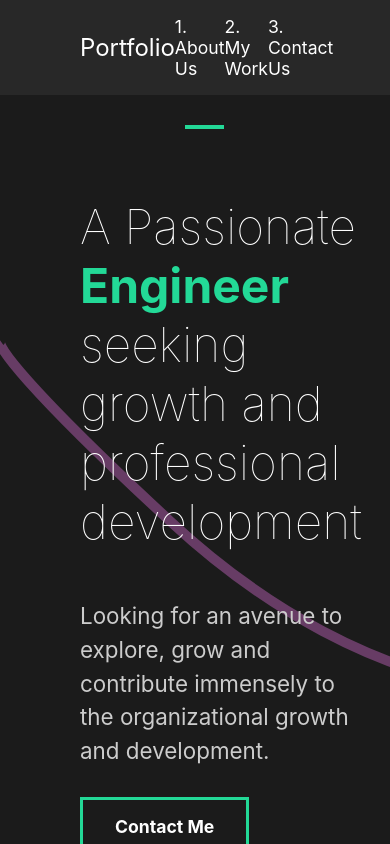
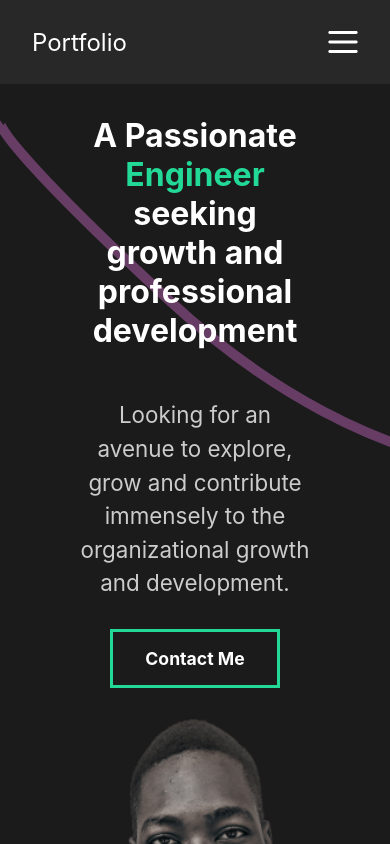
Before and after one commit to HectorGitt/portfolio-new, a React (Create React App) app: page / in a window 390 px wide. Shown: the top 844 px of the page. Built offline with nearby package versions, Linux system fonts and the light colour scheme.

Commit message:
responsive nav

```diff
--- a/src/components/AboutSection.js
+++ b/src/components/AboutSection.js
@@ -13,17 +13,17 @@ const AboutSection = () => {
       <DescriptionStyle>
         <motion.div>
           <Hidden>
-            <motion.h2 variants={titleAnim}>
+            <motion.h4 variants={titleAnim}>
               A Passionate <span>Engineer</span>
-            </motion.h2>
+            </motion.h4>
           </Hidden>
           <Hidden>
-            <motion.h2 variants={titleAnim}>seeking growth and</motion.h2>
+            <motion.h4 variants={titleAnim}>seeking growth and</motion.h4>
           </Hidden>
           <Hidden>
-            <motion.h2 variants={titleAnim}>
+            <motion.h4 variants={titleAnim}>
               professional development{" "}
-            </motion.h2>
+            </motion.h4>
           </Hidden>
         </motion.div>
         <motion.p variants={fade}>
--- a/src/components/FaqSection.js
+++ b/src/components/FaqSection.js
@@ -67,6 +67,9 @@ const FaqSection = () => {
 const FaqStyle = styled(LayoutStyle)`
   margin-top: 200px;
   display: block;
+  @media (max-width: 900px) {
+    margin-top: 0;
+  }
   span {
     display: block;
   }
--- a/src/components/GlobalStyle.js
+++ b/src/components/GlobalStyle.js
@@ -11,6 +11,11 @@ const GlobalStyle = createGlobalStyle`
 html {
 
 }
+.mobile {
+  @media (max-width:900px){
+    display: grid
+  };
+}
 
 body {
   background-color: #1b1b1b;
@@ -23,8 +28,11 @@ button {
 }
 
 h2 {
-  font-size: 3rem;
+  font-size: 2rem;
   font-weight: 500;
+  @media (max-width:900px){
+    margin-top: 200px;
+  };
 }
 
 h3 {
--- a/src/components/Nav.js
+++ b/src/components/Nav.js
@@ -3,9 +3,18 @@ import { Link } from "react-router-dom";
 import { motion } from "framer-motion";
 import { useLocation } from "react-router-dom";
 import ham from "../images/icon/nav.svg";
-
+import times from "../images/icon/times.svg";
+import { useState } from "react";
+import { AnimateSharedLayout } from "framer-motion";
 const Nav = () => {
   const { pathname } = useLocation();
+  const [nav, setNav] = useState(false);
+  const toggleNav = () => {
+    setNav(!nav);
+  };
+  const closeNav = () => {
+    setNav(false);
+  };
   return (
     <NavStyle>
       <h1>
@@ -13,11 +22,18 @@ const Nav = () => {
           Portfolio
         </Link>
       </h1>
-      <img src={ham} alt="harmburger" />
-
-      <ul>
+      <motion.img
+        layout
+        src={!nav ? ham : times}
+        onClick={toggleNav}
+        alt="harmburger"
+      />
+      <AnimateSharedLayout>
+        <motion.ul layout className={nav ? "mobile" : ""}>
           <li>
-          <Link to="/">1. About Us</Link>
+            <Link to="/" onClick={closeNav}>
+              1. About Us
+            </Link>
             <Line
               transition={{ duration: 0.75 }}
               initial={{ width: "0%" }}
@@ -25,7 +41,9 @@ const Nav = () => {
             />
           </li>
           <li>
-          <Link to="/work">2. My Work</Link>
+            <Link to="/work" onClick={closeNav}>
+              2. My Work
+            </Link>
             <Line
               transition={{ duration: 0.75 }}
               initial={{ width: "0%" }}
@@ -33,14 +51,17 @@ const Nav = () => {
             />
           </li>
           <li>
-          <Link to="/contact">3. Contact Us</Link>
+            <Link to="/contact" onClick={closeNav}>
+              3. Contact Us
+            </Link>
             <Line
               transition={{ duration: 0.75 }}
               initial={{ width: "0%" }}
               animate={{ width: pathname === "/contact" ? "80%" : "0%" }}
             />
           </li>
-      </ul>
+        </motion.ul>
+      </AnimateSharedLayout>
     </NavStyle>
   );
 };
@@ -60,11 +81,32 @@ const NavStyle = styled.nav`
     color: white;
     text-decoration: none;
   }
+  @media (max-width: 900px) {
+    padding: 1rem 2rem;
+  }
   ul {
     display: flex;
     list-style: none;
     width: 30rem;
     justify-content: space-between;
+    @media (max-width: 900px) {
+      display: none;
+    }
+  }
+  ul.mobile {
+    @media (max-width: 900px) {
+      display: grid;
+      flex-direction: column;
+      position: fixed;
+      top: 10%;
+      left: 0;
+      height: 50vh;
+      background: #282828;
+      width: 100vw;
+      li {
+        padding: 20px;
+      }
+    }
   }
   li {
     position: relative;
@@ -79,6 +121,9 @@ const NavStyle = styled.nav`
     display: none;
     width: 30px;
     cursor: pointer;
+    @media (max-width: 900px) {
+      display: grid;
+    }
   }
 `;
 const Line = styled(motion.div)`
@@ -88,6 +133,9 @@ const Line = styled(motion.div)`
   position: absolute;
   bottom: -80%;
   left: 20%;
+  @media (max-width: 900px) {
+    bottom: 30%;
+  }
 `;
 
 export default Nav;
--- a/src/components/ServicesSection.js
+++ b/src/components/ServicesSection.js
@@ -71,6 +71,9 @@ const Services = styled(LayoutStyle)`
   h2 {
     padding-bottom: 5rem;
   }
+  @media (max-width: 900px) {
+    margin-top: 0;
+  }
 `;
 export const CardStyle = styled.div`
   display: flex;
--- a/src/components/useScroll.js
+++ b/src/components/useScroll.js
@@ -3,7 +3,7 @@ import { useAnimation } from "framer-motion";
 
 export const useScroll = () => {
   const controls = useAnimation();
-  const [element, view] = useInView({ threshold: 0.1 });
+  const [element, view] = useInView({ threshold: 0.4 });
   if (view) {
     controls.start("show");
   } else {
--- a/src/pages/OurWork.js
+++ b/src/pages/OurWork.js
@@ -29,7 +29,9 @@ const OurWork = () => {
       <Frame4 variants={slider}></Frame4>
       <MovieStyle>
         <motion.h2 variants={fade}>Stream Lab</motion.h2>
-        <p>A Movie web app created with React, SASS and Fontwaesome</p>
+        <motion.p variants={fade}>
+          A Movie web app created with React, SASS and Fontwaesome
+        </motion.p>
         <motion.div variants={lineAnim} className="line"></motion.div>
         <Hide>
           <motion.img variants={photoAnim} src={streamlab} alt="streamlab" />
@@ -53,10 +55,10 @@ const OurWork = () => {
         initial="hidden"
       >
         <h2>Portfolio</h2>
-        <p>
+        <motion.p variants={fade}>
           A web app created with react,styled-component- react-router, framer
           motion, and react-intersection-observer
-        </p>
+        </motion.p>
         <motion.div variants={lineAnim} className="line"></motion.div>
         <img src={portfolio} alt="portfolio" />
         <Buttons>
@@ -78,7 +80,9 @@ const OurWork = () => {
         initial="hidden"
       >
         <h2>Soft Player</h2>
-        <p>A web app created with React,SASS and Fontawesome</p>
+        <motion.p variants={fade}>
+          A web app created with React,SASS and Fontawesome
+        </motion.p>
         <motion.div variants={lineAnim} className="line"></motion.div>
         <img src={softplayer} alt="softplayer" />
         <Buttons>
@@ -100,9 +104,9 @@ const OurWork = () => {
         initial="hidden"
       >
         <h2>Nodo Luxury</h2>
-        <p>
+        <motion.p variants={fade}>
           An Eccommerce Website Created with HTML, CSS, Bootstrap and Vanilla Js
-        </p>
+        </motion.p>
         <motion.div variants={lineAnim} className="line"></motion.div>
         <img src={nodo} alt="nodo" />
         <Buttons>
@@ -121,7 +125,7 @@ const OurWork = () => {
         initial="hidden"
       >
         <h2>Google Clone</h2>
-        <p>A Website </p>
+        <motion.p variants={fade}>A Website </motion.p>
         <motion.div variants={lineAnim} className="line"></motion.div>
         <img src={googleclone} alt="googleclone" />
         <Buttons>
@@ -140,10 +144,10 @@ const OurWork = () => {
         initial="hidden"
       >
         <h2>Ecommerce Website</h2>
-        <p>
+        <motion.p variants={fade}>
           A Django App(in Production) created with Html, CSS and Tailwind
           Javascript and Python(Django)
-        </p>
+        </motion.p>
         <motion.div variants={lineAnim} className="line"></motion.div>
         <img src={ecommerce} alt="ecommerce" />
         <Buttons>
@@ -161,11 +165,17 @@ const WorkStyle = styled(motion.div)`
   min-height: 100vh;
   overflow: hidden;
   padding: 5rem;
+  @media (max-width: 900px) {
+    padding: 0 2rem;
+  }
   p {
     color: #7e7777;
   }
   h2 {
     padding: 1rem 0;
+    @media (max-width: 900px) {
+      padding: 0;
+    }
   }
   background-color: white;
 `;
@@ -176,6 +186,11 @@ const MovieStyle = styled(motion.div)`
     height: 0.5rem;
     background: #23d997;
     margin-bottom: 3rem;
+  }
+  @media (max-width: 900px) {
+    padding-bottom: 4rem;
+    margin-bottom: 0;
+    padding-top: 2rem;
   }
 
   img {
@@ -190,7 +205,7 @@ const Hide = styled.div`
 const Frame1 = styled(motion.div)`
   position: fixed;
   left: 0;
-  top: 10%;
+  top: 0%;
   width: 100%;
   height: 100%;
   background-color: #fffebf;
--- a/src/styles.js
+++ b/src/styles.js
@@ -9,6 +9,13 @@ export const LayoutStyle = styled(motion.div)`
   justify-content: space-between;
   padding: 2rem 5rem;
   color: white;
+  @media (max-width: 900px) {
+    flex-direction: column;
+    align-items: center;
+    height: fit-content;
+    text-align: center;
+    width: 100%;
+  }
   a {
     font-weight: bold;
     font-size: 1.1rem;
@@ -30,6 +37,13 @@ export const DescriptionStyle = styled.div`
   flex: 1;
   z-index: 2;
   padding-right: 5rem;
+  @media (max-width: 900px) {
+    padding: 0;
+    flex-direction: column;
+    align-items: center;
+    justify-items: center;
+  }
+
   h2 {
     font-weight: lighter;
   }
@@ -43,6 +57,9 @@ export const ImageStyle = styled.div`
     width: 70%;
     height: 80vh;
     object-fit: cover;
+    @media (max-width: 900px) {
+      margin: 0;
+    }
   }
 `;
 export const Hidden = styled.div`
```
Also changed, not shown: src/images/icon/times.svg (added). Lines whose indentation alone changed are shown as unchanged.
